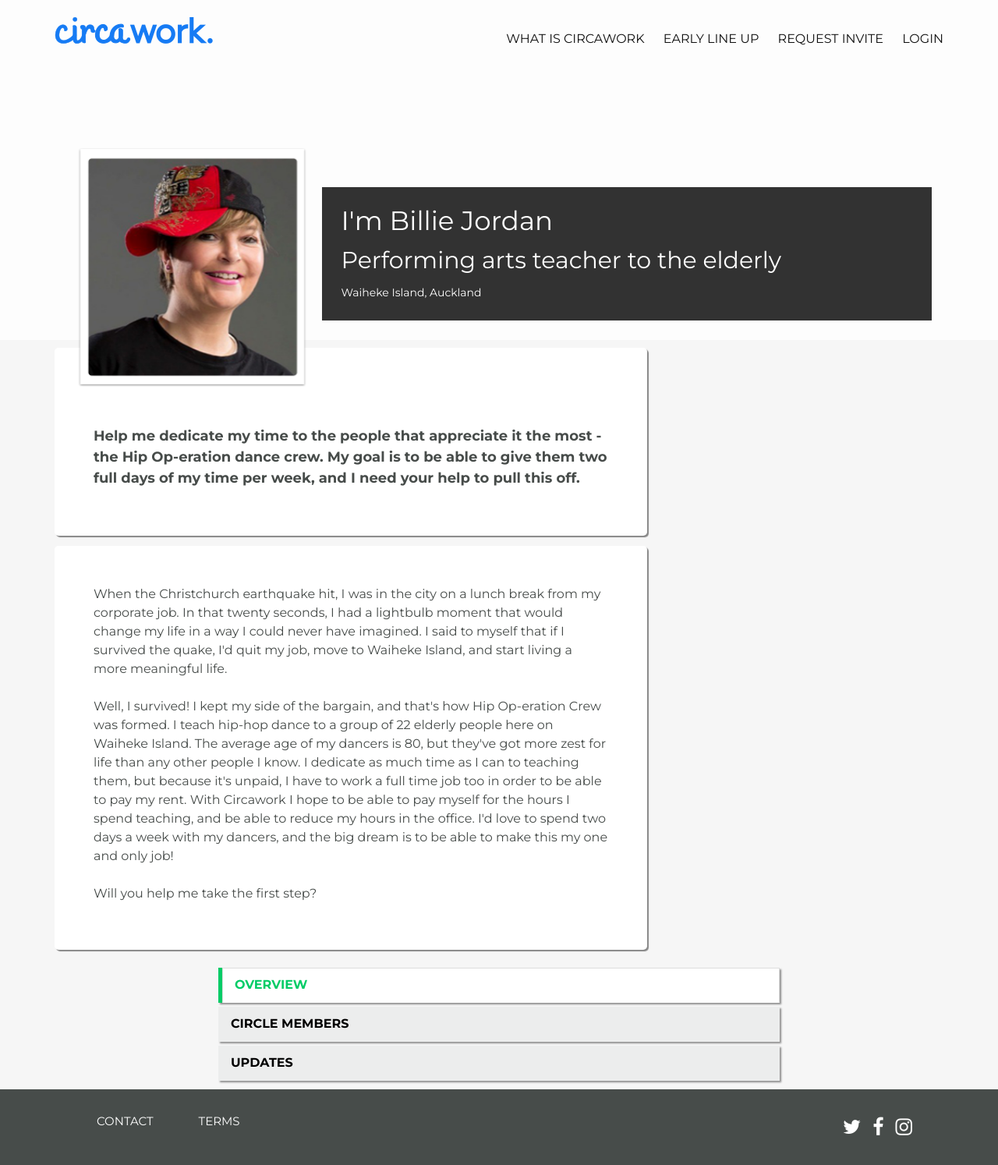
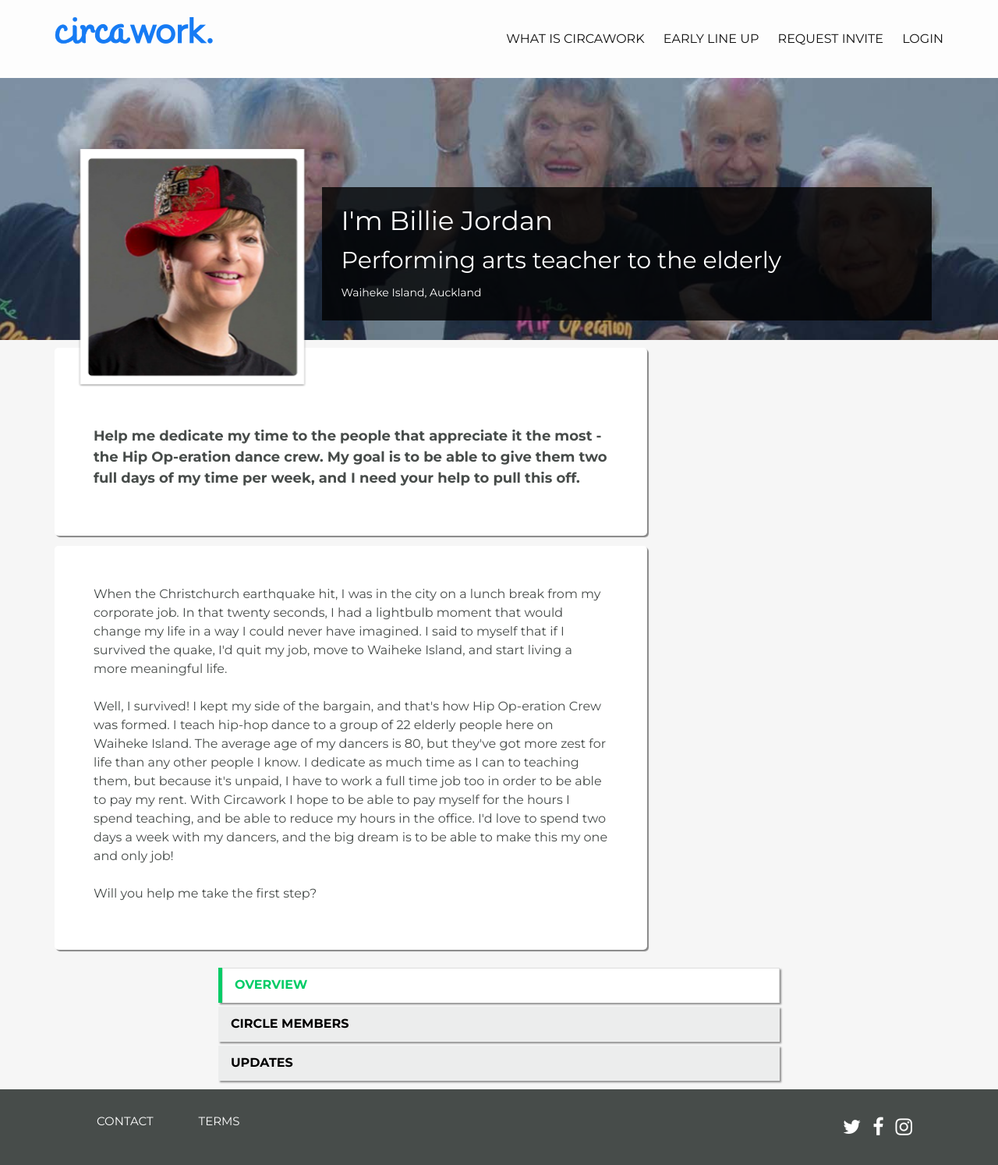
Before and after one commit to anatolypet21/circa, a Jekyll site: the page built from index.html, in a window 1280 px wide. Shown: the whole page at 78% size. Built offline with Jekyll 4.4.1, drawn with Linux system fonts in a browser that asks for light colours; nearby versions of some CDN libraries.

Commit message:
update backimage path

```diff
--- a/assets/stylesheets/style.scss
+++ b/assets/stylesheets/style.scss
@@ -55,7 +55,7 @@ nav.site-nav{
 	}
 }
 .hero{
-	background-image:url('./images/heroimg.jpg');
+	background-image:url('http://anatolypet21.github.io/circa/images/heroimg.jpg');
     background-size: cover;
     background-position: center;
     background-repeat: no-repeat;
```
